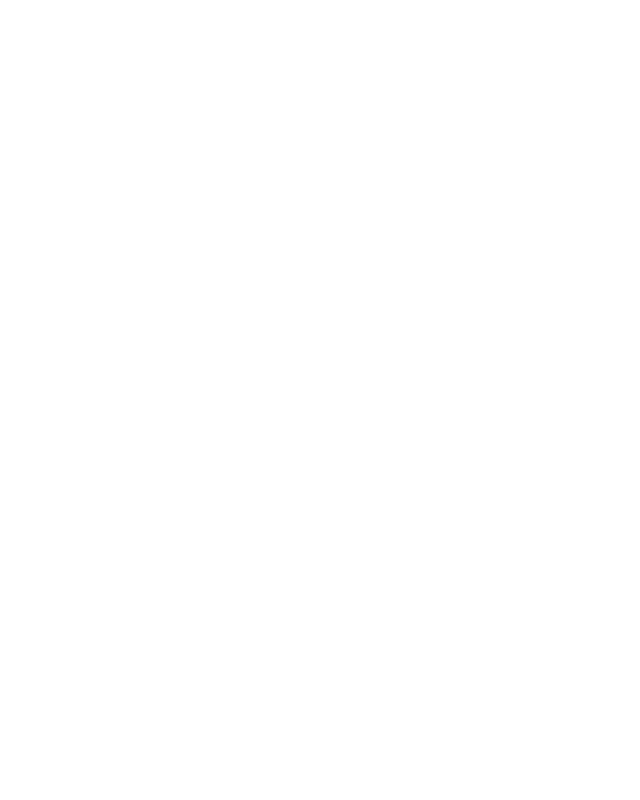
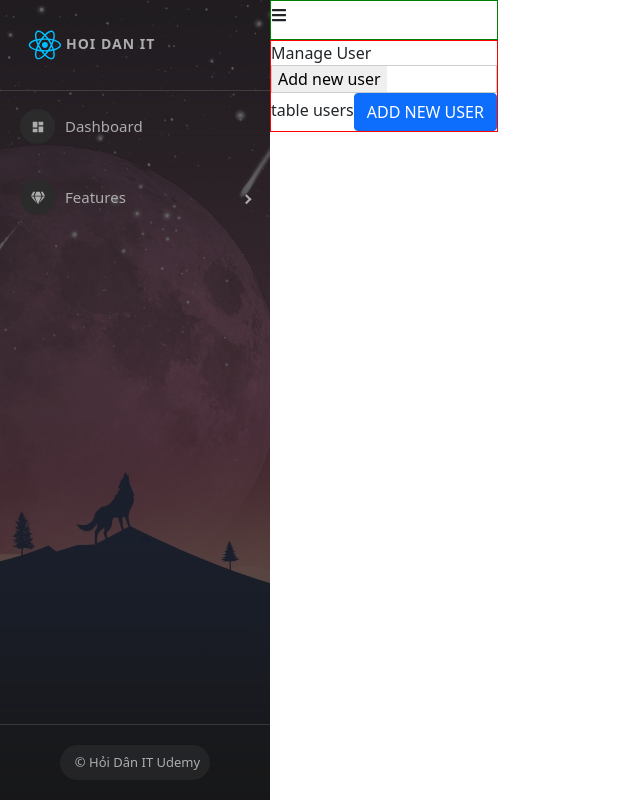
Before and after one commit to Anhqvv/react-ultimate, a React (Create React App) app: page /admins/manage-users in a window 1280 px wide. Before the commit this address had no page. Shown: the whole page, without its empty margins (0-640 px from the left). Built offline with nearby package versions, Linux system fonts and the light colour scheme.

Commit message:
#56. Modal Thêm Mới Người Dùng

```diff
--- a/src/components/Admin/Admin.js
+++ b/src/components/Admin/Admin.js
@@ -2,6 +2,7 @@ import SideBar from "./SideBar";
 import "./Admin.scss";
 import { FaBars } from "react-icons/fa";
 import { useState } from "react";
+import { Outlet } from "react-router-dom";
 
 const Admin = (props) => {
    const [collapsed, setcollapsed] = useState(false);
@@ -11,8 +12,12 @@ const Admin = (props) => {
             <SideBar collapsed={collapsed} />
          </div>
          <div className="admin-content">
-            <FaBars onClick={() => setcollapsed(!collapsed)} />
-            admin content
+            <div className="admin-header">
+               <FaBars onClick={() => setcollapsed(!collapsed)} />
+            </div>
+            <div className="admin-main">
+               <Outlet/>
+            </div>
          </div>
       </div>
    );
--- a/src/components/Admin/Admin.scss
+++ b/src/components/Admin/Admin.scss
@@ -5,4 +5,17 @@
         height: 100vh;
     }
    }
+   .admin-content {
+    .admin-header {
+        height: 40px;
+        border: 1px solid green;
+    }
+    .admin-main {
+        border: 1px solid red;
+        width: 100%;
+    }
+   }
 }
+.btn-user {
+    border: 1px solid #ccc;
+}
--- /dev/null
+++ b/src/components/Admin/Content/Dashboard.js
@@ -0,0 +1,4 @@
+const Dashboard = () => {
+   return <div>dash board</div>;
+};
+export default Dashboard;
--- /dev/null
+++ b/src/components/Admin/Content/ManageUser.js
@@ -0,0 +1,19 @@
+import ModalCreateUser from "./ModalCreateUser";
+//manage user
+const ManageUser = () => {
+   return (
+      <div className="manage-user-container">
+         <div className="title">Manage User</div>
+         <div className="users-content">
+            <div className="btn-user">
+               <button type="">Add new user</button>
+            </div>
+            <div className="table-users">
+               table users
+               <ModalCreateUser />
+            </div>
+         </div>
+      </div>
+   );
+};
+export default ManageUser;
--- /dev/null
+++ b/src/components/Admin/Content/ModalCreateUser.js
@@ -0,0 +1,69 @@
+import React, { useState } from "react";
+import Button from "react-bootstrap/Button";
+import Modal from "react-bootstrap/Modal";
+
+function ModalCreateUser() {
+   const [show, setShow] = useState(false);
+
+   const handleClose = () => setShow(false);
+   const handleShow = () => setShow(true);
+
+   return (
+      <>
+         <Button variant="primary" onClick={handleShow}>
+            ADD NEW USER
+         </Button>
+
+         <Modal
+            centered
+            size="xl"
+            show={show}
+            onHide={handleClose}
+            backdrop="static"
+            keyboard={false}
+         >
+            <Modal.Header closeButton>
+               <Modal.Title>Add new user</Modal.Title>
+            </Modal.Header>
+            <Modal.Body>
+               <form className="row g-3">
+                  <div className="col-md-6">
+                     <label className="form-label">Email</label>
+                     <input type="email" className="form-control" />
+                  </div>
+                  <div className="col-md-6">
+                     <label className="form-label">Password</label>
+                     <input type="password" className="form-control" />
+                  </div>
+                  <div className="col-6">
+                     <label className="form-label">Username</label>
+                     <input type="text" className="form-control" />
+                  </div>
+
+                  <div className="col-6">
+                     <label className="form-label">Role</label>
+                     <select className="form-select">
+                        <option selected="" value="USER">
+                           USER
+                        </option>
+                        <option value="ADMIN">ADMIN</option>
+                     </select>
+                  </div>
+                  <div className="col-12">
+                     <label className="form-label">Image</label>
+                     <input type="file" />
+                  </div>
+               </form>
+            </Modal.Body>
+            <Modal.Footer>
+               <Button variant="secondary" onClick={handleClose}>
+                  Close
+               </Button>
+               <Button variant="primary">Save</Button>
+            </Modal.Footer>
+         </Modal>
+      </>
+   );
+}
+
+export default ModalCreateUser
--- a/src/components/Admin/SideBar.js
+++ b/src/components/Admin/SideBar.js
@@ -1,4 +1,5 @@
 import "react-pro-sidebar/dist/css/styles.css";
+import { Link } from 'react-router-dom';
 import {
    ProSidebar,
    Menu,
@@ -55,11 +56,17 @@ const SideBar = (props) => {
 
             <SidebarContent>
                <Menu iconShape="circle">
-                  <MenuItem icon={<MdDashboard />}>Dashboard</MenuItem>
+                  <MenuItem icon={<MdDashboard />}>Dashboard
+                  <Link to="/admins" />
+
+                  </MenuItem>
                </Menu>
                <Menu iconShape="circle">
                   <SubMenu icon={<FaGem />} title="Features">
-                     <MenuItem> Quản lý Users</MenuItem>
+                     <MenuItem > Quản lý Users
+                     <Link to="/admins/manage-users" />
+
+                     </MenuItem>
                      <MenuItem> Quản lý Bài Quiz</MenuItem>
                      <MenuItem> Quản lý Câu Hỏi</MenuItem>
                   </SubMenu>
--- a/src/index.js
+++ b/src/index.js
@@ -8,16 +8,21 @@ import "../node_modules/bootstrap/dist/css/bootstrap.min.css";
 import "@fortawesome/fontawesome-free/css/all.min.css";
 import { BrowserRouter as Router, Routes, Route } from "react-router-dom";
 import HomePage from "./components/Home/HomePage";
+import ManageUser from "./components/Admin/Content/ManageUser";
+import Dashboard from "./components/Admin/Content/Dashboard";
 
 ReactDOM.render(
    <React.StrictMode>
       <Router>
          <Routes>
             <Route path="/" element={<App />}>
-               <Route index element={<Admin />} />
+               <Route index element={<HomePage />} />
                <Route path="/users" element={<User />} />
             </Route>
-            <Route path="/admins" element={<Admin />} />
+            <Route path="/admins" element={<Admin />}>
+               <Route index element={<Dashboard />} />
+               <Route path="manage-users" element={<ManageUser />} />
+            </Route>
          </Routes>
       </Router>
    </React.StrictMode>,
```
